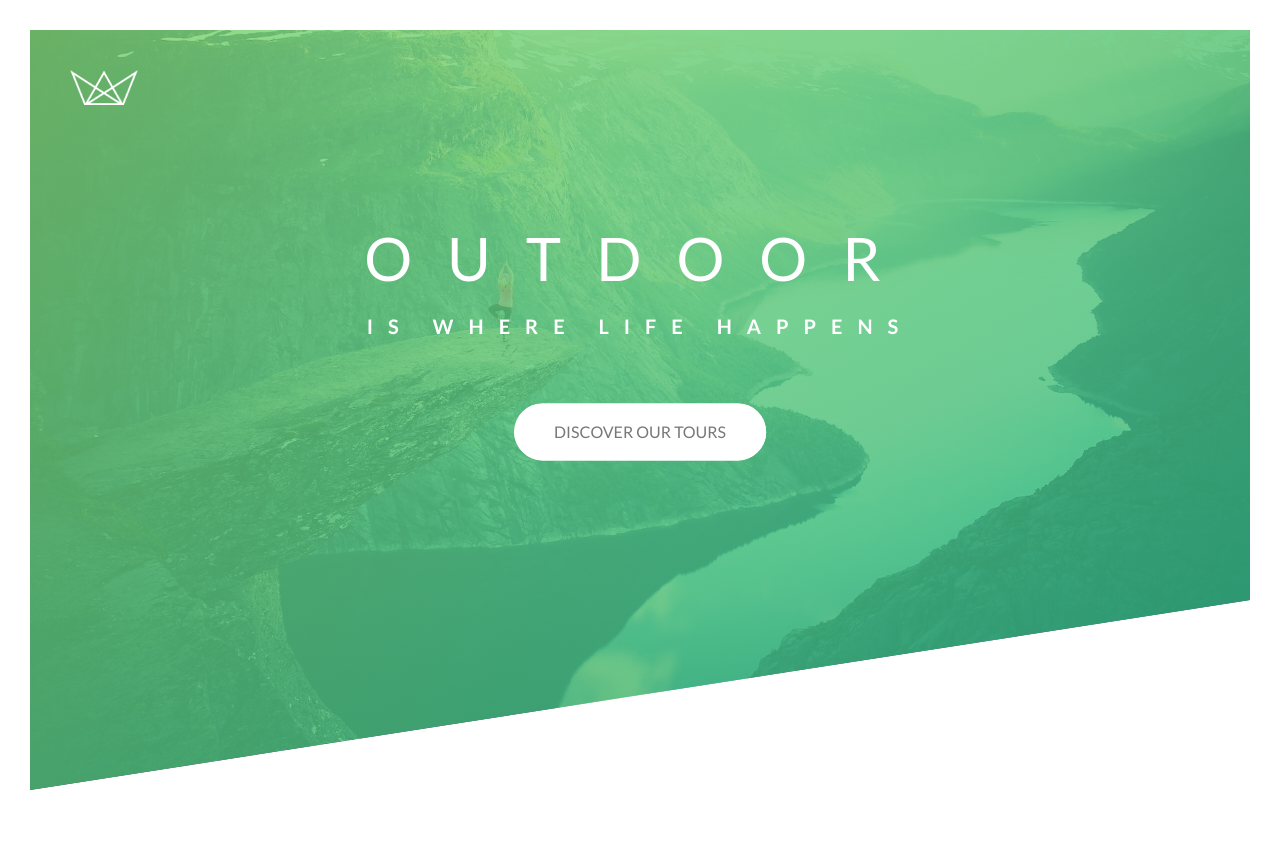
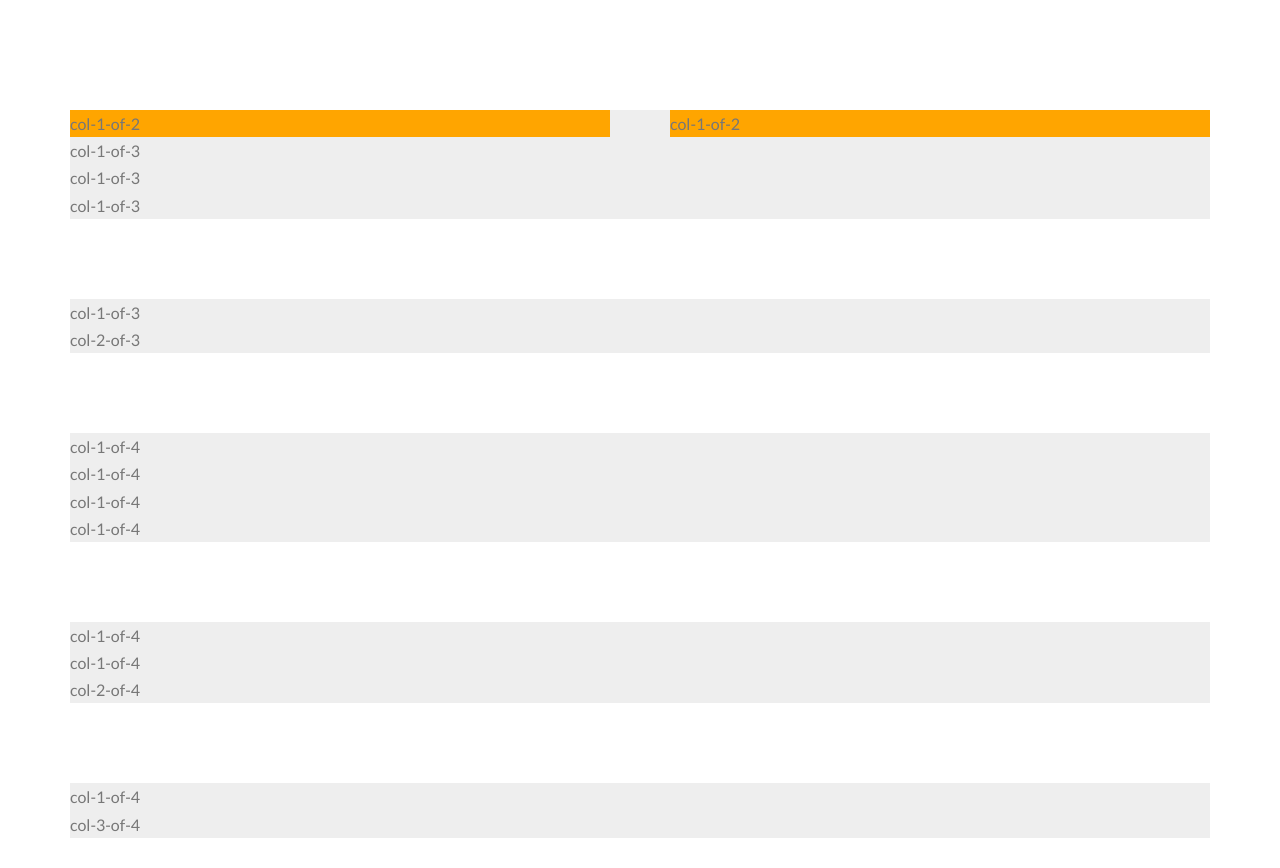
Before and after one commit to sjaymoon15/learn-advanced-css, a website: page Natours/starter/index.html in a window 1280 px wide. Before the commit the page ends 820 px from the top, so only its background shows below. Drawn offline with Linux system fonts and the light colour scheme; files that its build step writes are made by us from their sources.

Commit message:
Start adding row and col for grid layout

```diff
--- a/Natours/starter/index.html
+++ b/Natours/starter/index.html
@@ -16,7 +16,7 @@
     <title>Natours | Exciting tours for adventurous people</title>
   </head>
   <body>
-    <header class="header">
+    <!-- <header class="header">
       <div class="header__logo-box">
         <img src="img/logo-white.png" alt="Logo" class="header__logo" />
       </div>
@@ -30,6 +30,42 @@
           Discover our tours
         </a>
       </div>
-    </header>
+    </header> -->
+
+    <section class="grid-test">
+      <div class="row">
+        <div class="col-1-of-2">col-1-of-2</div>
+        <div class="col-1-of-2">col-1-of-2</div>
+      </div>
+
+      <div class="row">
+        <div class="col-1-of-3">col-1-of-3</div>
+        <div class="col-1-of-3">col-1-of-3</div>
+        <div class="col-1-of-3">col-1-of-3</div>
+      </div>
+
+      <div class="row">
+        <div class="col-1-of-3">col-1-of-3</div>
+        <div class="col-2-of-3">col-2-of-3</div>
+      </div>
+
+      <div class="row">
+        <div class="col-1-of-4">col-1-of-4</div>
+        <div class="col-1-of-4">col-1-of-4</div>
+        <div class="col-1-of-4">col-1-of-4</div>
+        <div class="col-1-of-4">col-1-of-4</div>
+      </div>
+
+      <div class="row">
+        <div class="col-1-of-4">col-1-of-4</div>
+        <div class="col-1-of-4">col-1-of-4</div>
+        <div class="col-2-of-4">col-2-of-4</div>
+      </div>
+
+      <div class="row">
+        <div class="col-1-of-4">col-1-of-4</div>
+        <div class="col-3-of-4">col-3-of-4</div>
+      </div>
+    </section>
   </body>
 </html>
--- a/Natours/starter/sass/abstracts/_variables.scss
+++ b/Natours/starter/sass/abstracts/_variables.scss
@@ -1,3 +1,4 @@
+// COLORS
 $color-primary: #55c57a;
 $color-primary-light: #7ed56f;
 $color-primary-dark: #28b485;
@@ -5,3 +6,8 @@ $color-primary-dark: #28b485;
 $color-grey-dark: #777;
 $color-white: #fff;
 $color-black: #000;
+
+// GRID
+$grid-width: 114rem;
+$gutter-vertical: 8rem;
+$gutter-horizontal: 6rem;
--- /dev/null
+++ b/Natours/starter/sass/layout/_grid.scss
@@ -0,0 +1,22 @@
+.row {
+  // max-width: 1140px;
+  max-width: $grid-width;
+  background-color: #eee;
+  margin: 0 auto; //center elements inside this row
+  margin-bottom: $gutter-vertical;
+
+  &:last-child {
+    margin-bottom: 0;
+  }
+
+  .col-1-of-2 {
+    width: calc((100% - #{$gutter-horizontal}) / 2);
+    background-color: orange;
+    margin-right: $gutter-horizontal;
+    float: left;
+
+    &:last-child {
+      margin-right: 0;
+    }
+  }
+}
--- a/Natours/starter/sass/main.scss
+++ b/Natours/starter/sass/main.scss
@@ -9,6 +9,7 @@
 
 @import 'components/button';
 
+@import 'layout/grid';
 @import 'layout/header';
 
 @import 'pages/home';
```
Also changed, not shown: Natours/starter/css/style.css.
